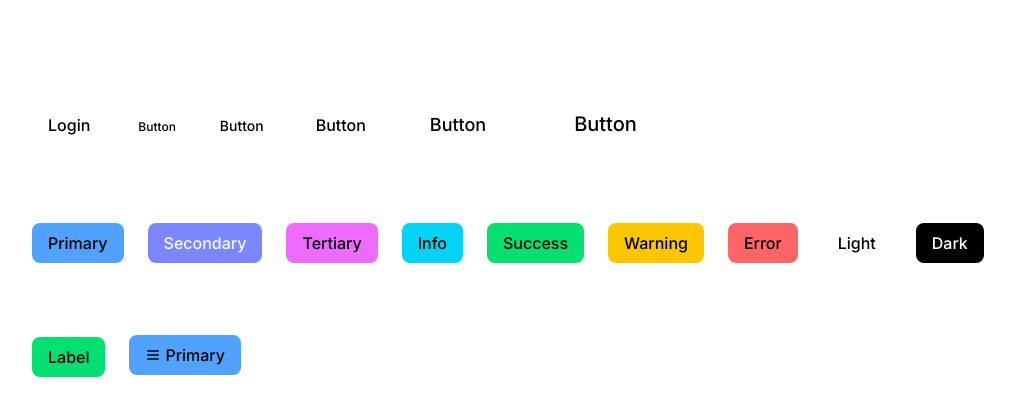
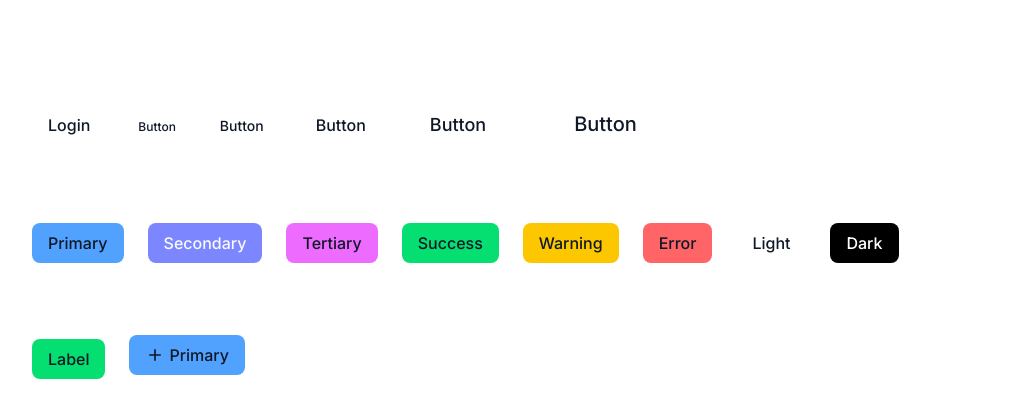
Before and after one commit to shoraid/fantasize-ui, a Next.js app: page /components/buttons/base in a window 1280 px wide. Shown: the top 418 px of the page, without its empty margins (64-1079 px from the left). Built offline with nearby package versions, Linux system fonts and the light colour scheme.

Commit message:
fix: button styles

```diff
--- a/src/app/components/buttons/base/page.tsx
+++ b/src/app/components/buttons/base/page.tsx
@@ -1,5 +1,6 @@
-import BaseButton from "@/components/buttons/base-button";
+import Button from "@/components/buttons/button";
 import Link from "next/link";
+import { MdOutlineAdd } from "react-icons/md";
 
 export default function Buttons() {
   return (
@@ -7,63 +8,49 @@ export default function Buttons() {
       <div className="container w-[85%]">
         <div className="space-y-6 space-x-6">
           <Link href="/login">
-            <BaseButton size="md">Login</BaseButton>
+            <Button size="md">Login</Button>
           </Link>
 
-          <BaseButton size="xs">Button</BaseButton>
+          <Button size="xs">Button</Button>
 
-          <BaseButton size="sm">Button</BaseButton>
+          <Button size="sm">Button</Button>
 
-          <BaseButton size="md">Button</BaseButton>
+          <Button size="md">Button</Button>
 
-          <BaseButton size="lg">Button</BaseButton>
+          <Button size="lg">Button</Button>
 
-          <BaseButton size="xl">Button</BaseButton>
+          <Button size="xl">Button</Button>
         </div>
       </div>
 
       <div className="container w-[85%]">
         <div className="space-y-6 space-x-6">
-          <BaseButton color="primary">Primary</BaseButton>
+          <Button color="primary">Primary</Button>
 
-          <BaseButton color="secondary">Secondary</BaseButton>
+          <Button color="secondary">Secondary</Button>
 
-          <BaseButton color="tertiary">Tertiary</BaseButton>
+          <Button color="tertiary">Tertiary</Button>
 
-          <BaseButton color="info">Info</BaseButton>
+          <Button color="success">Success</Button>
 
-          <BaseButton color="success">Success</BaseButton>
+          <Button color="warning">Warning</Button>
 
-          <BaseButton color="warning">Warning</BaseButton>
+          <Button color="error">Error</Button>
 
-          <BaseButton color="error">Error</BaseButton>
+          <Button color="light">Light</Button>
 
-          <BaseButton color="light">Light</BaseButton>
-
-          <BaseButton color="dark">Dark</BaseButton>
+          <Button color="dark">Dark</Button>
         </div>
       </div>
 
       <div className="container w-[85%]">
         <div className="space-y-6 space-x-6">
-          <BaseButton color="success" label="Label" />
+          <Button color="success" label="Label" />
 
-          <BaseButton color="primary">
-            <svg
-              xmlns="http://www.w3.org/2000/svg"
-              fill="none"
-              viewBox="0 0 24 24"
-              className="inline-block h-4 w-4 stroke-current"
-            >
-              <path
-                strokeLinecap="round"
-                strokeLinejoin="round"
-                strokeWidth="2"
-                d="M4 6h16M4 12h16M4 18h16"
-              ></path>
-            </svg>
+          <Button color="primary">
+            <MdOutlineAdd className="size-5" />
             Primary
-          </BaseButton>
+          </Button>
         </div>
       </div>
     </div>
--- a/src/components/buttons/base-button.tsx
+++ b/src/components/buttons/button.tsx
@@ -2,8 +2,7 @@ import clsx from "clsx/lite";
 import { ButtonHTMLAttributes, ForwardedRef, forwardRef } from "react";
 import { twMerge } from "tailwind-merge";
 
-export interface BaseButtonProps
-  extends ButtonHTMLAttributes<HTMLButtonElement> {
+export interface ButtonProps extends ButtonHTMLAttributes<HTMLButtonElement> {
   label?: any;
   size?: "xs" | "sm" | "md" | "lg" | "xl";
   color?:
@@ -11,7 +10,6 @@ export interface BaseButtonProps
     | "primary"
     | "secondary"
     | "tertiary"
-    | "info"
     | "success"
     | "warning"
     | "error"
@@ -22,8 +20,8 @@ export interface BaseButtonProps
 const DEFAULT_SIZE = "md";
 const DEFAULT_COLOR = "base";
 
-const BaseButton = forwardRef(
-  (props: BaseButtonProps, ref: ForwardedRef<HTMLButtonElement>) => {
+const Button = forwardRef(
+  (props: ButtonProps, ref: ForwardedRef<HTMLButtonElement>) => {
     const {
       label,
       color = DEFAULT_COLOR,
@@ -49,11 +47,13 @@ const BaseButton = forwardRef(
   },
 );
 
-export default BaseButton;
+Button.displayName = "Button";
+
+export default Button;
 
 const styles = {
   default: clsx(
-    "inline-flex transform cursor-pointer items-center justify-center gap-x-1 font-medium transition select-none",
+    "inline-flex transform cursor-pointer items-center justify-center gap-x-1 font-medium text-gray-900 transition select-none",
   ),
   size: {
     xs: clsx("rounded-sm py-1 px-2 text-xs"),
@@ -68,8 +68,9 @@ const styles = {
     secondary: clsx(
       "bg-indigo-400 text-slate-50 hover:bg-indigo-500 active:bg-indigo-400",
     ),
-    tertiary: clsx("bg-fuchsia-400 hover:bg-fuchsia-500 active:bg-fuchsia-400"),
-    info: clsx("bg-cyan-400 hover:bg-cyan-500 active:bg-cyan-400"),
+    tertiary: clsx(
+      "bg-fuchsia-400 hover:bg-fuchsia-600/80 active:bg-fuchsia-400",
+    ),
     success: clsx("bg-green-400 hover:bg-green-500 active:bg-green-400"),
     warning: clsx("bg-yellow-400 hover:bg-yellow-500 active:bg-yellow-400"),
     error: clsx("bg-red-400 hover:bg-red-500 active:bg-red-400"),
```
Also changed, not shown: package.json (+6 -2 lines), 1 other file (tests, documents, lock files or other folders).
